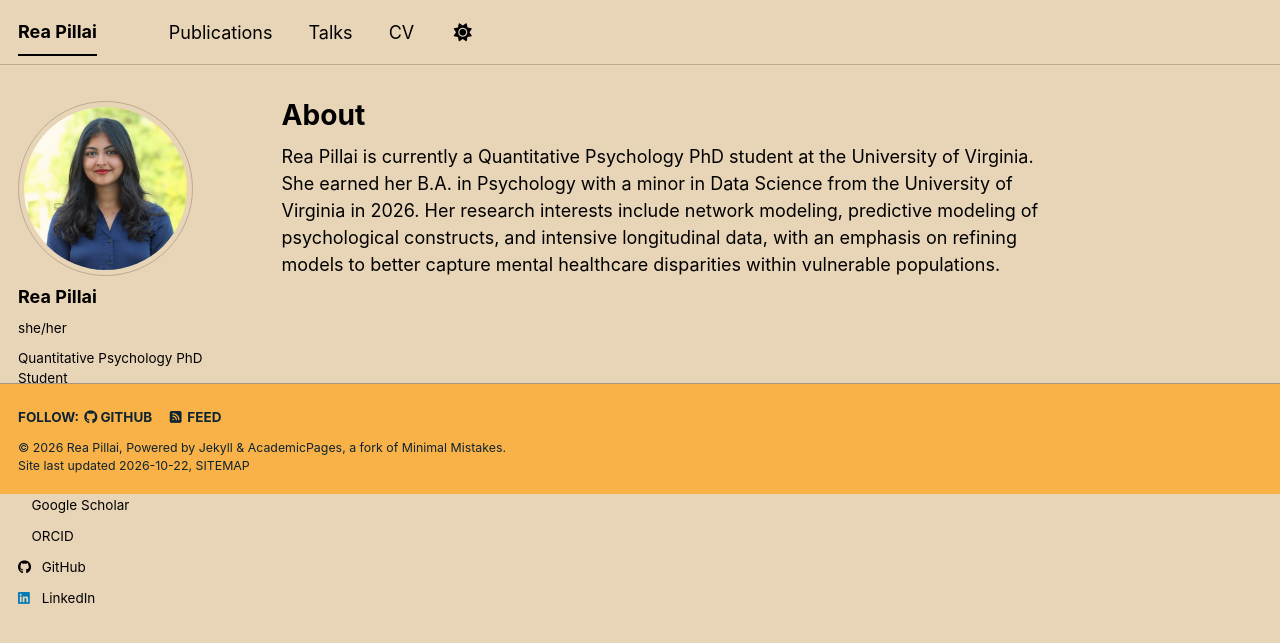
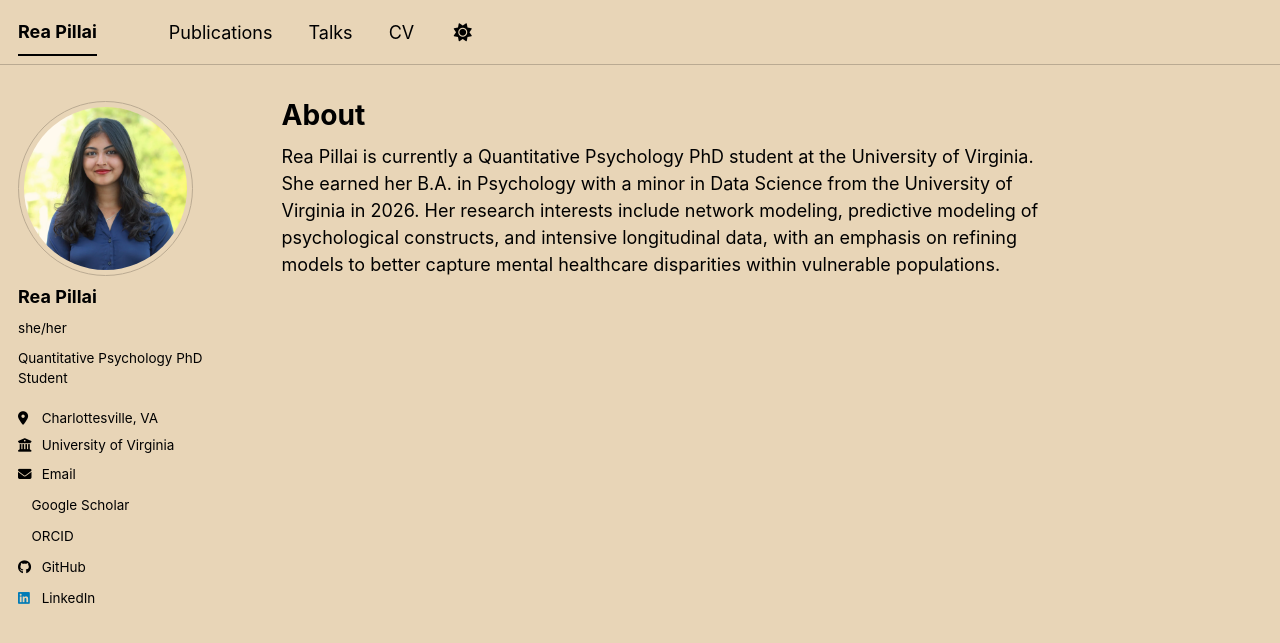
Before and after one commit to reap13/reap13.github.io, a Jekyll site: the page built from _pages/about.md, in a window 1280 px wide and 900 px high. Shown: the top 643 px of the window. Built offline with Jekyll 4.4.1, drawn with Linux system fonts in a browser that asks for light colours; a style sheet for code colours, icons or effects is not loaded.

Commit message:
Keep the footer below the fixed sidebar on short pages
Co-Authored-By: Claude Opus 5.5 <noreply@anthropic.com>

```diff
--- a/_sass/layout/_page.scss
+++ b/_sass/layout/_page.scss
@@ -10,6 +10,12 @@
   padding-right: 1em;
   animation: intro 0.3s both;
   animation-delay: 0.35s;
+
+  /* the sidebar is fixed at this width, so keep short pages tall enough
+     that the footer starts below it instead of covering it */
+  @media screen and (min-width: $sidebar-screen-min-width) {
+    min-height: calc(100vh - #{$masthead-height} - 2em);
+  }
 
   @include breakpoint($x-large) {
     max-width: $x-large;
```
